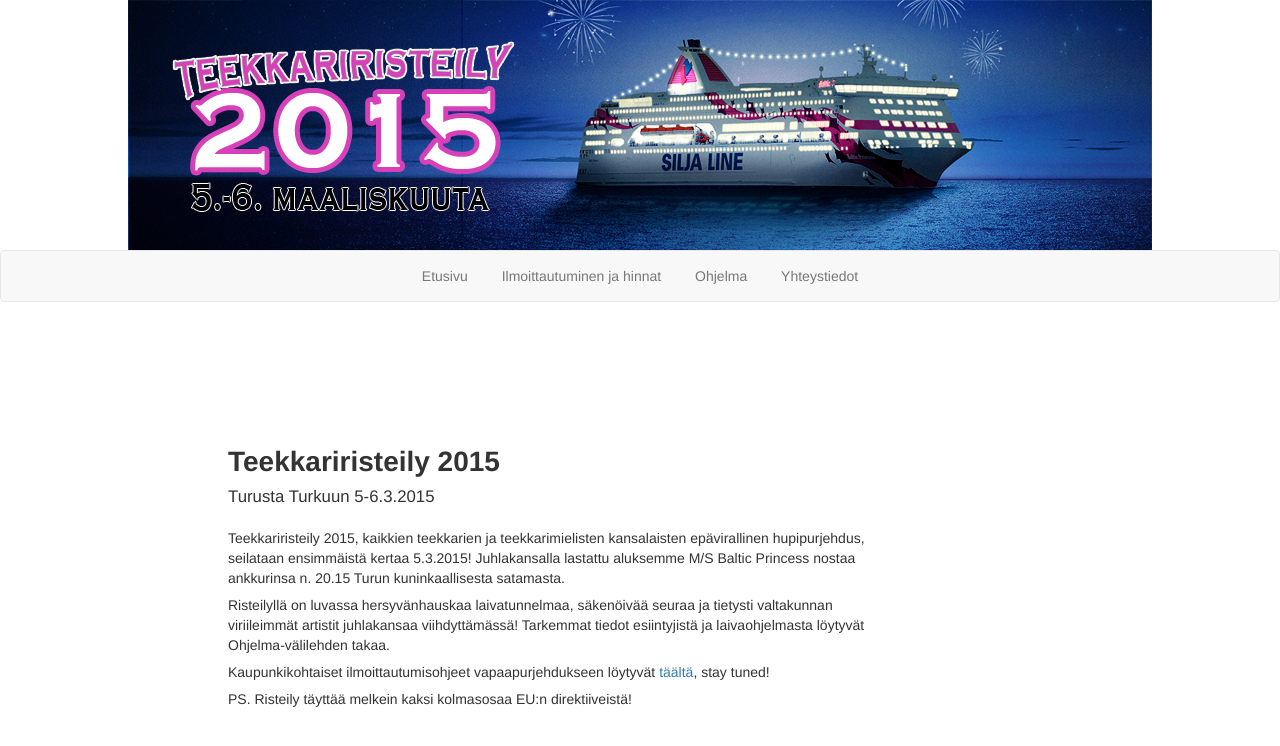
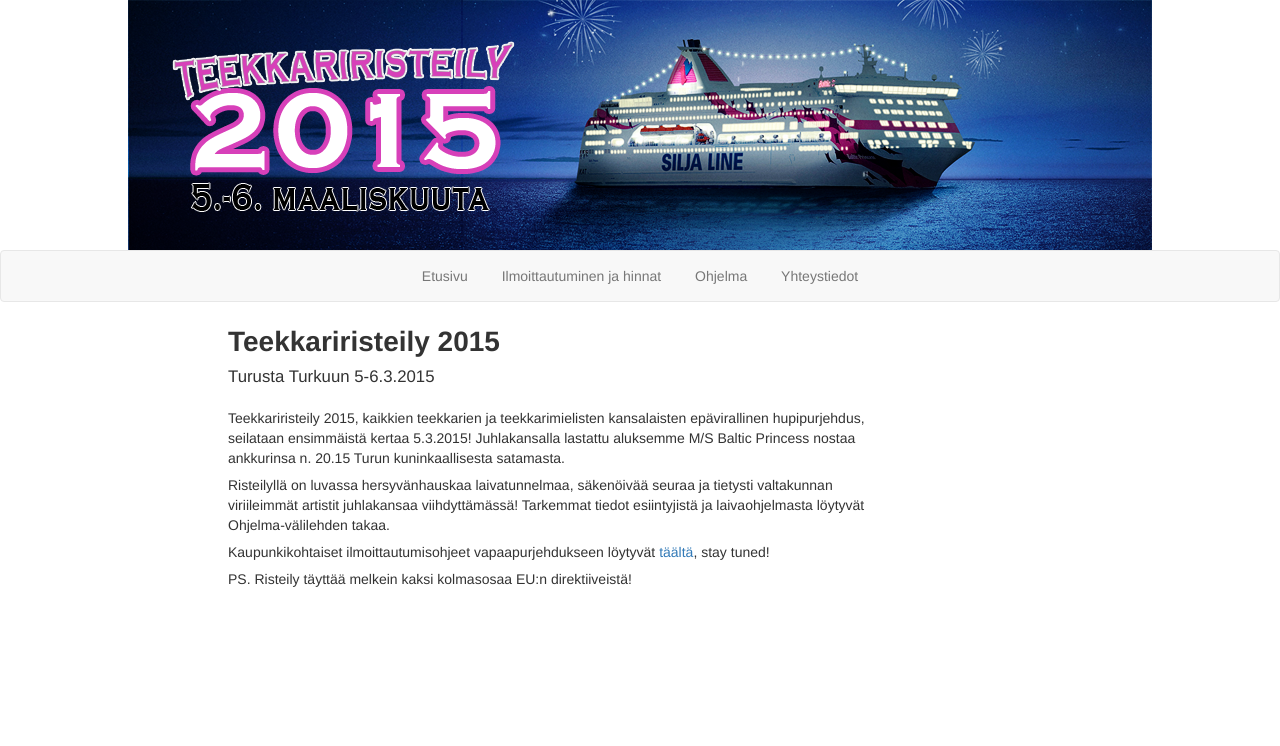
Before and after one commit to kolmeseiska/kolmeseiska.github.io, a Jekyll site: the page built from index.html, in a window 1280 px wide. Shown: the top 746 px of the page. Built offline with Jekyll 4.4.1, drawn with Linux system fonts in a browser that asks for light colours; nearby versions of some CDN libraries; some web fonts are replaced.

Commit message:
Update style.css

```diff
--- a/css/style.css
+++ b/css/style.css
@@ -4,7 +4,8 @@
 #main {
   max-width: 1024px;
   margin: 0 auto;
-  padding: 100px;
+  padding-left: 100px;
+  padding-right: 100px;
 }
 
 article {
```
